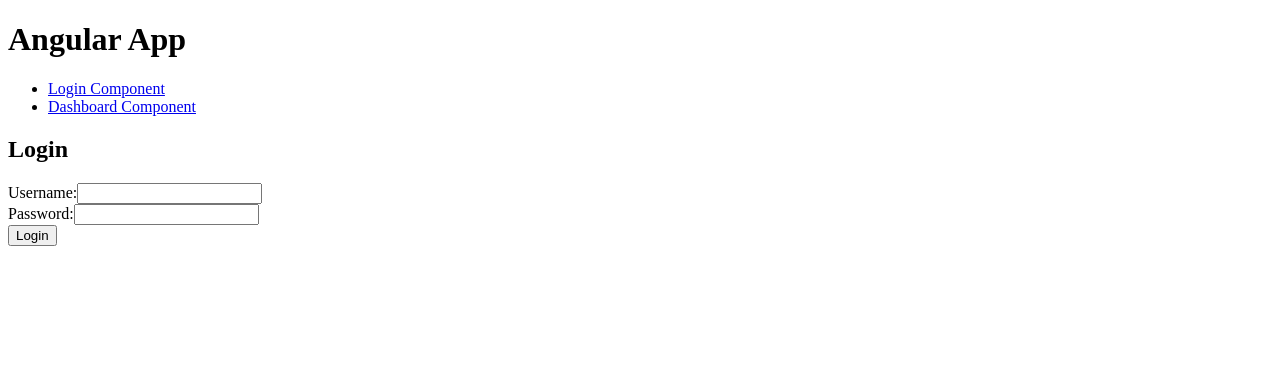
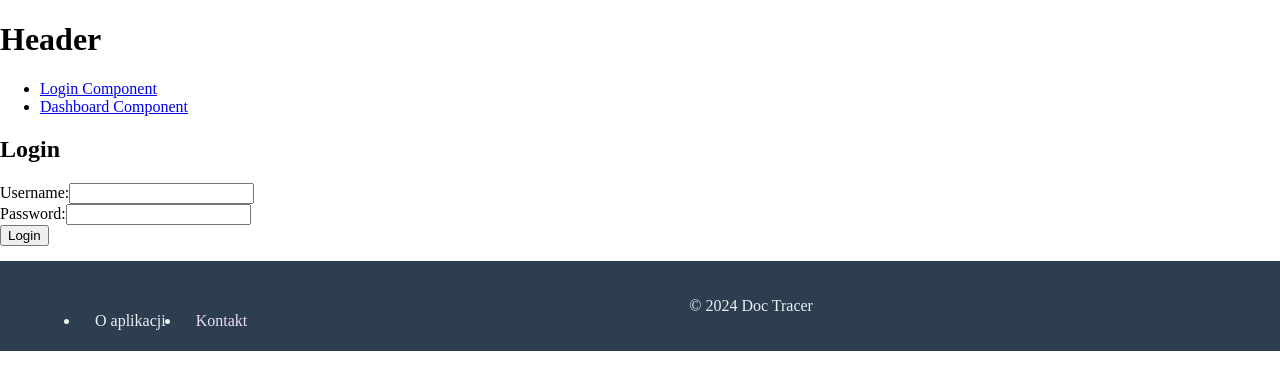
Before and after one commit to Mario-659/doc-tracer-frontend, an Angular app: page /login in a window 1280 px wide. Shown: the top 390 px of the page. Built offline with nearby package versions, Linux system fonts and the light colour scheme.

Commit message:
add basic footer

```diff
--- a/src/app/app.component.html
+++ b/src/app/app.component.html
@@ -1,9 +1,15 @@
-<h1>Angular App</h1>
+<h1>Header</h1>
+
 <nav>
     <ul>
         <li><a routerLink="/login" routerLinkActive="active" ariaCurrentWhenActive="page">Login Component</a></li>
-        <li><a routerLink="/dashboard" routerLinkActive="active" ariaCurrentWhenActive="page">Dashboard Component</a></li>
+        <li><a routerLink="/dashboard" routerLinkActive="active" ariaCurrentWhenActive="page">Dashboard
+            Component</a></li>
     </ul>
 </nav>
 
-<router-outlet></router-outlet>
+<main>
+    <router-outlet></router-outlet>
+</main>
+
+<app-footer></app-footer>
--- a/src/app/app.component.ts
+++ b/src/app/app.component.ts
@@ -1,11 +1,12 @@
 import { Component } from '@angular/core'
 import { RouterLink, RouterLinkActive, RouterOutlet } from '@angular/router'
 import { CommonModule } from "@angular/common";
+import { FooterComponent } from "./components/footer/footer.component";
 
 @Component({
     selector: 'app-root',
     standalone: true,
-    imports: [CommonModule, RouterOutlet, RouterLink, RouterLinkActive],
+    imports: [CommonModule, RouterOutlet, RouterLink, RouterLinkActive, FooterComponent],
     templateUrl: './app.component.html',
     styleUrl: './app.component.scss',
 })
--- /dev/null
+++ b/src/app/components/footer/footer.component.html
@@ -0,0 +1,11 @@
+<footer class="footer">
+    <div class="footer-content">
+        <ul>
+            <li>O aplikacji</li>
+            <li>
+                <a href="mailto:damian.lukasiewicz99@gmail.com">Kontakt</a>
+            </li>
+        </ul>
+        <p>&copy; 2024 Doc Tracer</p>
+    </div>
+</footer>
--- /dev/null
+++ b/src/app/components/footer/footer.component.scss
@@ -0,0 +1,34 @@
+.footer {
+    background-color: #2c3e50;
+    color: #ecf0f1;
+    padding: 20px 0;
+    text-align: center;
+    position: relative;
+    bottom: 0;
+    width: 100%;
+    margin-top: 15px;
+
+    .footer-content {
+        max-width: 1200px;
+        margin: 0 auto;
+        padding: 0 20px;
+
+        li {
+            float: left;
+            padding: 15px;
+        }
+
+        p {
+            margin: 5px 0;
+        }
+
+        a {
+            color: #ecdbff;
+            text-decoration: none;
+
+            &:hover {
+                text-decoration: underline;
+            }
+        }
+    }
+}
--- a/src/styles.scss
+++ b/src/styles.scss
@@ -1 +1,26 @@
-/* You can add global styles to this file, and also import other style files */
+body {
+     min-height: 100vh;
+     margin: 0;
+ }
+
+header {
+    min-height: 50px;
+    background: lightcyan;
+}
+
+footer {
+    min-height: 50px;
+    background: PapayaWhip;
+}
+
+
+/* The article fills all the space between header & footer */
+
+body {
+    display: flex;
+    flex-direction: column;
+}
+
+main {
+    flex: 1;
+}
```
Also changed, not shown: src/app/components/footer/footer.component.ts (added, +12 -0 lines), 1 other file (tests, documents, lock files or other folders).
